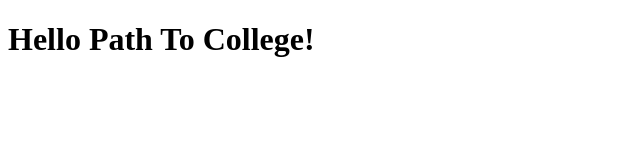
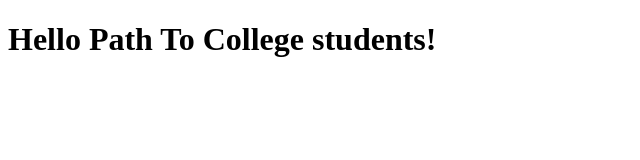
Before and after one commit to michellebakels/path-to-college-lesson, a plain HTML site: page index.html in a window 1280 px wide. Shown: the whole page, without its empty margins (0-640 px from the left). Drawn offline with Linux system fonts and the light colour scheme.

Commit message:
update message from repl

```diff
--- a/index.html
+++ b/index.html
@@ -7,6 +7,6 @@
     <title>Document</title>
 </head>
 <body>
-    <h1>Hello Path To College!</h1>
+    <h1>Hello Path To College students!</h1>
 </body>
 </html>
```
Also changed, not shown: 1 other file.
